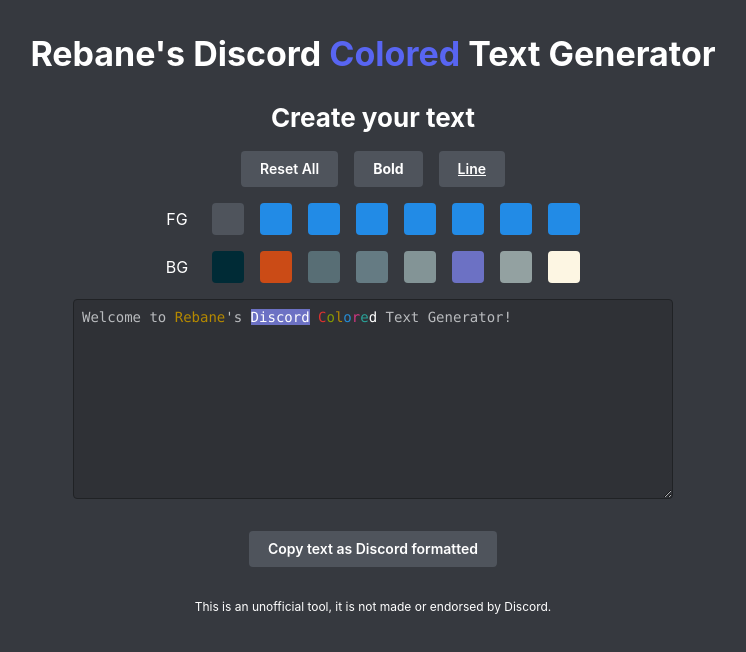
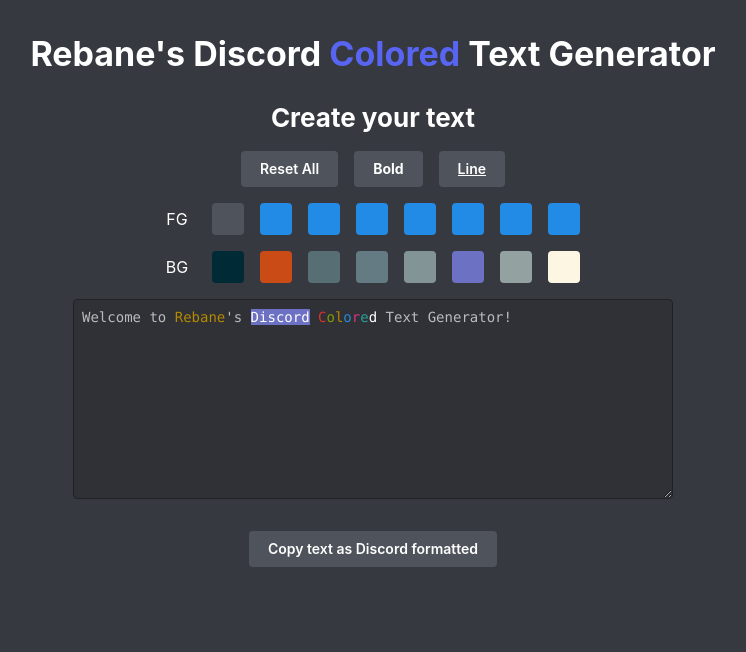
Before and after one commit to Balakalki/Colored-Text-Generator, a Next.js app: page / in a window 1280 px wide. Shown: the top 652 px of the page, without its empty margins (267-1013 px from the left). Built offline with nearby package versions, Linux system fonts and the light colour scheme.

Commit message:
removed footer text

```diff
--- a/app/page.tsx
+++ b/app/page.tsx
@@ -345,9 +345,6 @@ export default function DiscordTextGenerator() {
           </Button>
         </Stack>
 
-        <Text size="xs" className="text-center mt-8">
-          This is an unofficial tool, it is not made or endorsed by Discord.
-        </Text>
       </Container>
     </Box>
   )
```
